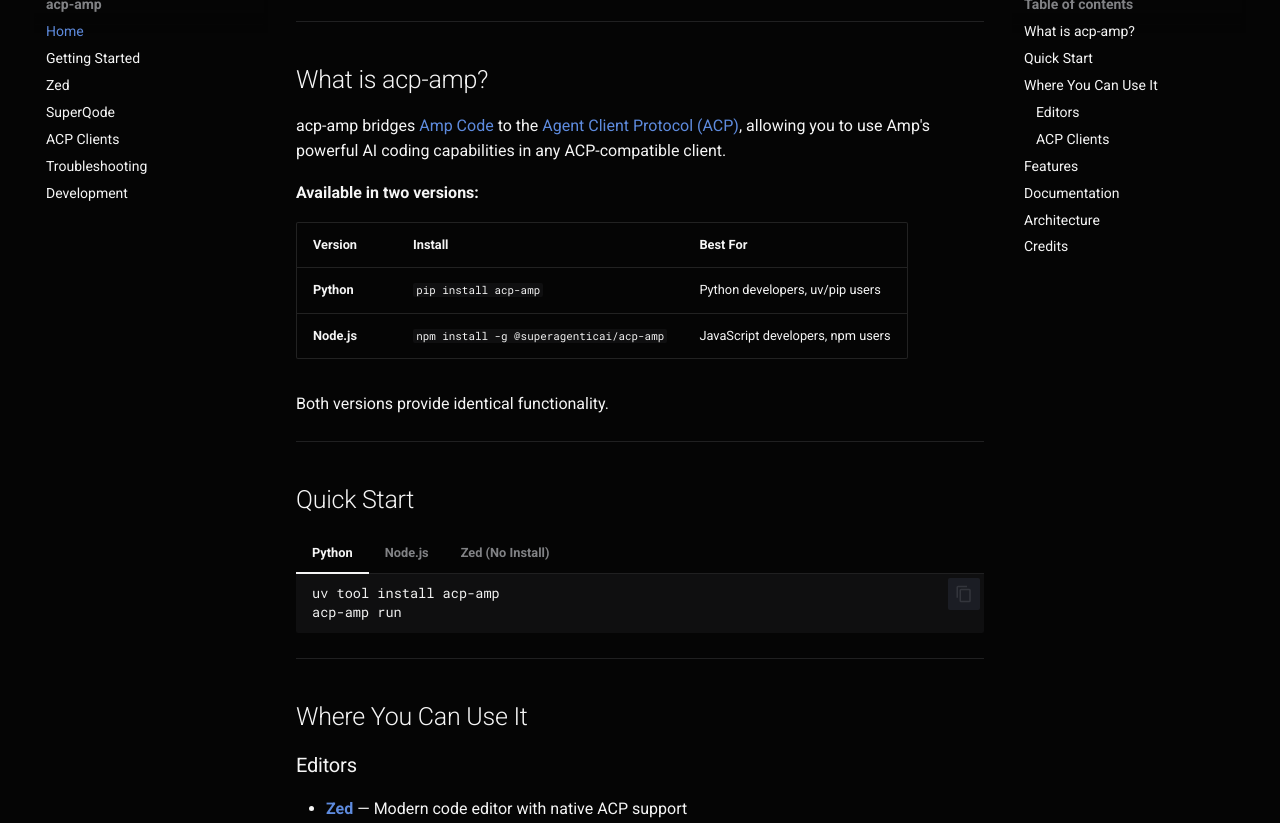
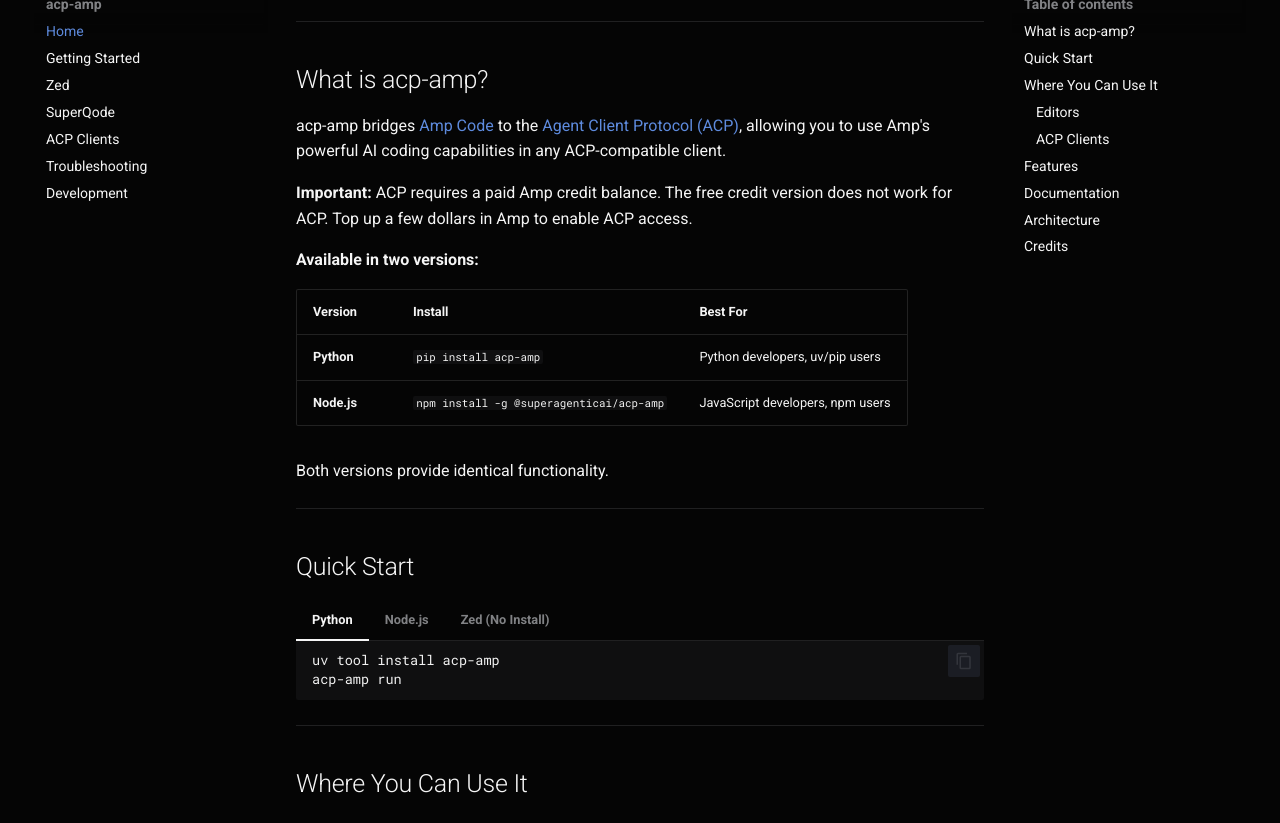
Before and after one commit to SuperagenticAI/acp-amp, an MkDocs documentation site: the page built from docs/index.md, in a window 1280 px wide and 900 px high, scrolled down 565 px, cut to the strip 77-900 px from the top of the window. Built offline with MkDocs 1.6.1 and Material for MkDocs 9.7.7, drawn with Linux system fonts in a browser that asks for light colours; comment, search, counter and statistics services are not loaded.

Commit message:
Add note the ACP needs amp credit and not work on free credit

```diff
--- a/docs/index.md
+++ b/docs/index.md
@@ -18,6 +18,8 @@
 ## What is acp-amp?
 
 acp-amp bridges [Amp Code](https://ampcode.com) to the [Agent Client Protocol (ACP)](https://github.com/agentclientprotocol/agent-client-protocol), allowing you to use Amp's powerful AI coding capabilities in any ACP-compatible client.
+
+**Important:** ACP requires a paid Amp credit balance. The free credit version does not work for ACP. Top up a few dollars in Amp to enable ACP access.
 
 **Available in two versions:**
 
```
Also changed, not shown: README.md (+5 -0 lines).
